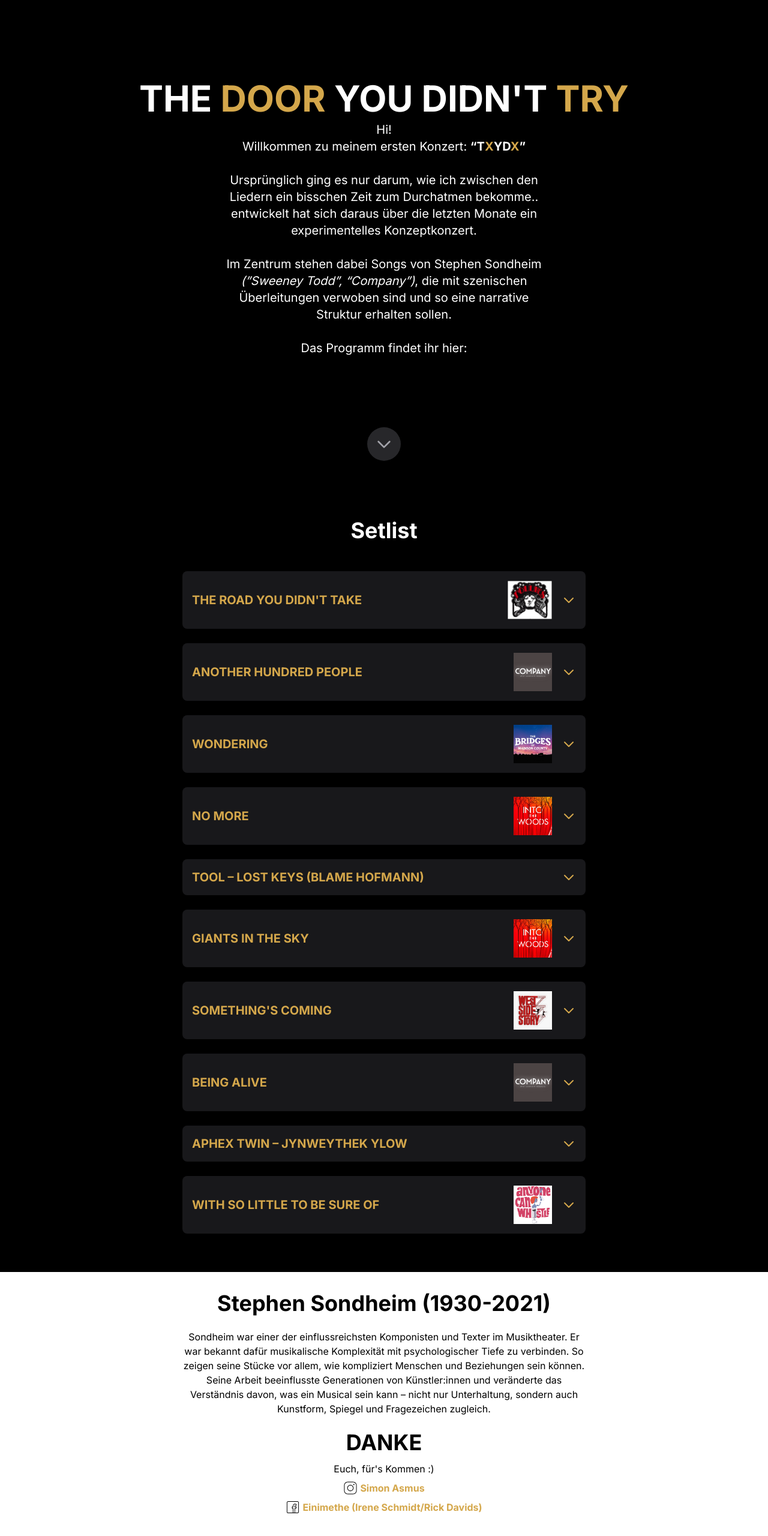
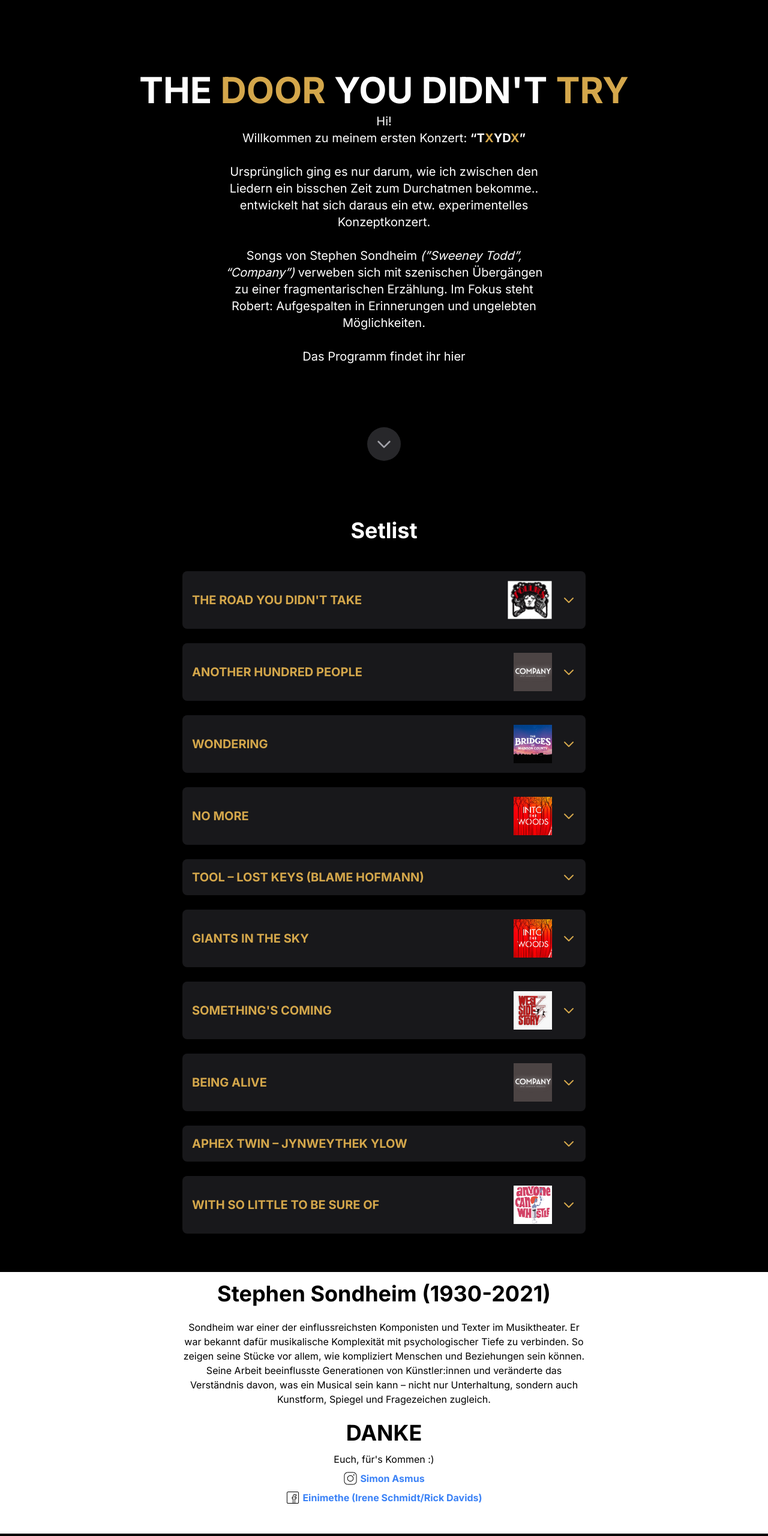
Before and after one commit to TXYDX/konzert, a plain HTML site: page programmheft.html in a window 1280 px wide. Shown: the top 2560 px of the page at 60% size. Drawn offline with nearby package versions, Linux system fonts and the light colour scheme.

Commit message:
Update programmheft.html

```diff
--- a/programmheft.html
+++ b/programmheft.html
@@ -3,7 +3,7 @@
 <head>
     <meta charset="UTF-8">
     <meta name="viewport" content="width=device-width, initial-scale=1.0">
-    <title>TXYDX: Programmheft</title>
+    <title>THE X YOU DIDN'T X</title>
     <script src="https://cdn.tailwindcss.com"></script>
     <link href="https://fonts.googleapis.com/css2?family=Inter:wght@400;700&display=swap" rel="stylesheet">
     <style>
@@ -132,11 +132,11 @@
             <p id="main-intro-text" class="text-lg sm:text-xl max-w-xl mx-auto leading-relaxed mb-4 px-4 transition-color-js">
                 Hi!<br> Willkommen zu meinem ersten Konzert: <span class="font-bold">“T<span class="text-accent-color">X</span>YD<span class="text-accent-color">X</span>”</span>
                 <br><br>
-                Ursprünglich ging es nur darum, wie ich zwischen den Liedern ein bisschen Zeit zum Durchatmen bekomme.. entwickelt hat sich daraus über die letzten Monate ein experimentelles Konzeptkonzert.
+                Ursprünglich ging es nur darum, wie ich zwischen den Liedern ein bisschen Zeit zum Durchatmen bekomme.. entwickelt hat sich daraus ein etw. experimentelles Konzeptkonzert.
                 <br><br>
-                Im Zentrum stehen dabei Songs von Stephen Sondheim <span class="italic">(”Sweeney Todd”, “Company”)</span>, die mit szenischen Überleitungen verwoben sind und so eine narrative Struktur erhalten sollen.
+                Songs von Stephen Sondheim <span class="italic">(”Sweeney Todd”, “Company”)</span> verweben sich mit szenischen Übergängen zu einer fragmentarischen Erzählung. Im Fokus steht Robert: Aufgespalten in Erinnerungen und ungelebten Möglichkeiten.
                 <br><br>
-                Das Programm findet ihr hier:
+                Das Programm findet ihr hier
             </p>
         </main>
 
@@ -316,7 +316,7 @@
         </div>
     </section>
 
-    <section id="setlist-section" class="py-8 bg-white text-black flex flex-col items-center px-4 min-h-screen transition-color-js">
+    <section id="setlist-section" class="bg-white text-black flex flex-col items-center p-4 pb-12 transition-color-js">
         <h2 id="setlist-title" class="text-4xl font-bold mb-6 text-center">Stephen Sondheim (1930-2021)</h2>
 
         <div class="w-full max-w-2xl space-y-6 text-center">
@@ -327,17 +327,17 @@
 
         <h2 id="setlist-title" class="text-4xl font-bold mt-6 mb-3 text-center">DANKE</h2>
 
-        <div class="w-full max-w-2xl space-y-6">
+        <div class="w-full max-w-2xl">
             <ul class="text-center">
                 <li class="mb-2">Euch, für's Kommen :)</li>
-                <li class="text-[#D4A74B] font-bold hover:underline mb-2">
+                <li class="text-blue-500 font-bold hover:underline mb-2">
                     <div class="flex justify-center gap-1">
                         <img src="img/insta.svg" class="h-6"/>
                         <a href="https://www.instagram.com/simon_asmus/" target="_blank">Simon Asmus</a>
                     </div>
                 </li>
                 <li class="text-blue-500 font-bold">
-                    <div class="text-[#D4A74B] font-bold hover:underline flex justify-center gap-1">
+                    <div class="text-blue-500 font-bold hover:underline flex justify-center gap-1">
                         <img src="img/facebook.svg" class="h-6"/>
                         <a href="https://www.facebook.com/Einimethe/" target="_blank">Einimethe (Irene Schmidt/Rick Davids)</a></li>
                     </div>
```
